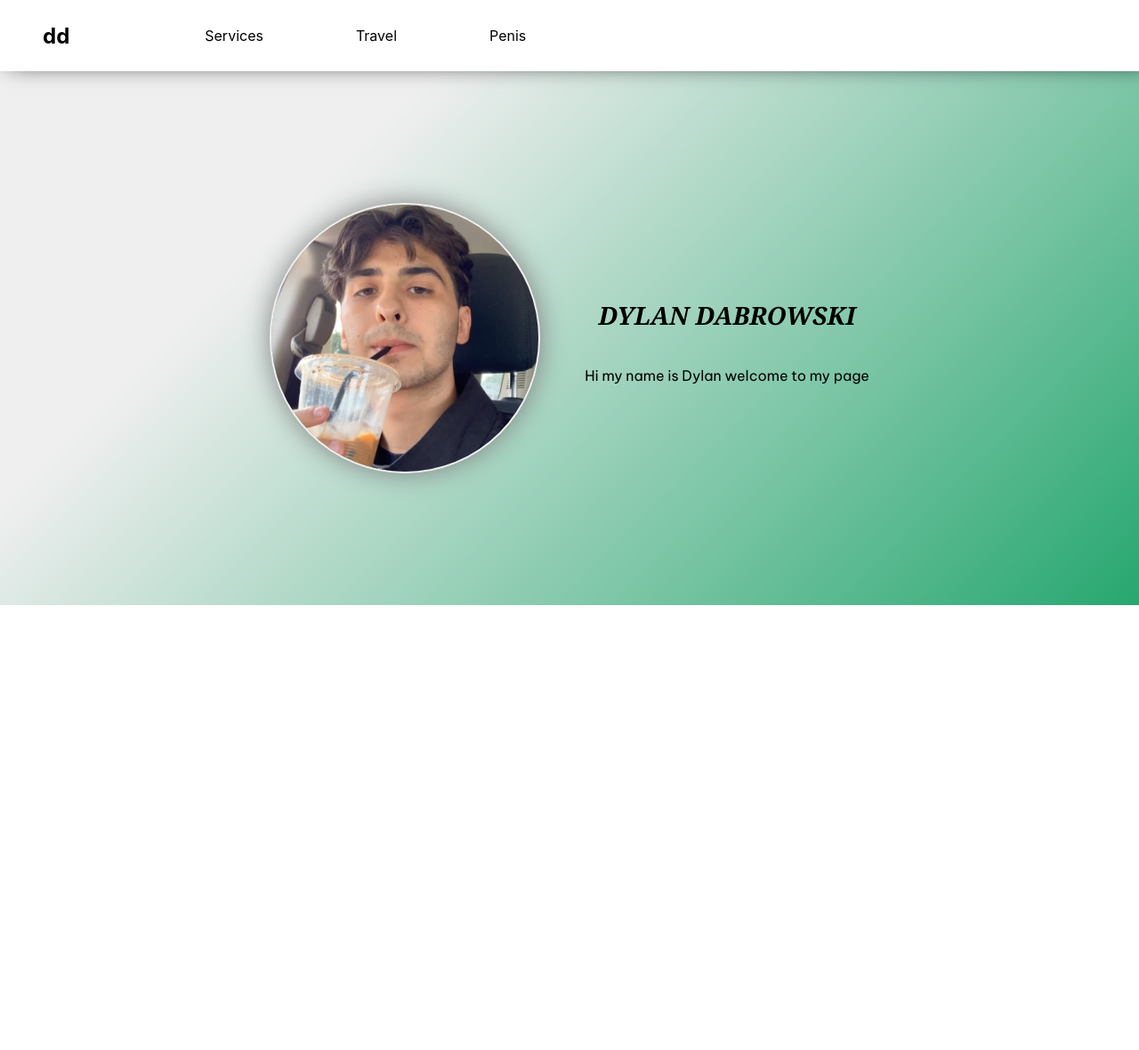
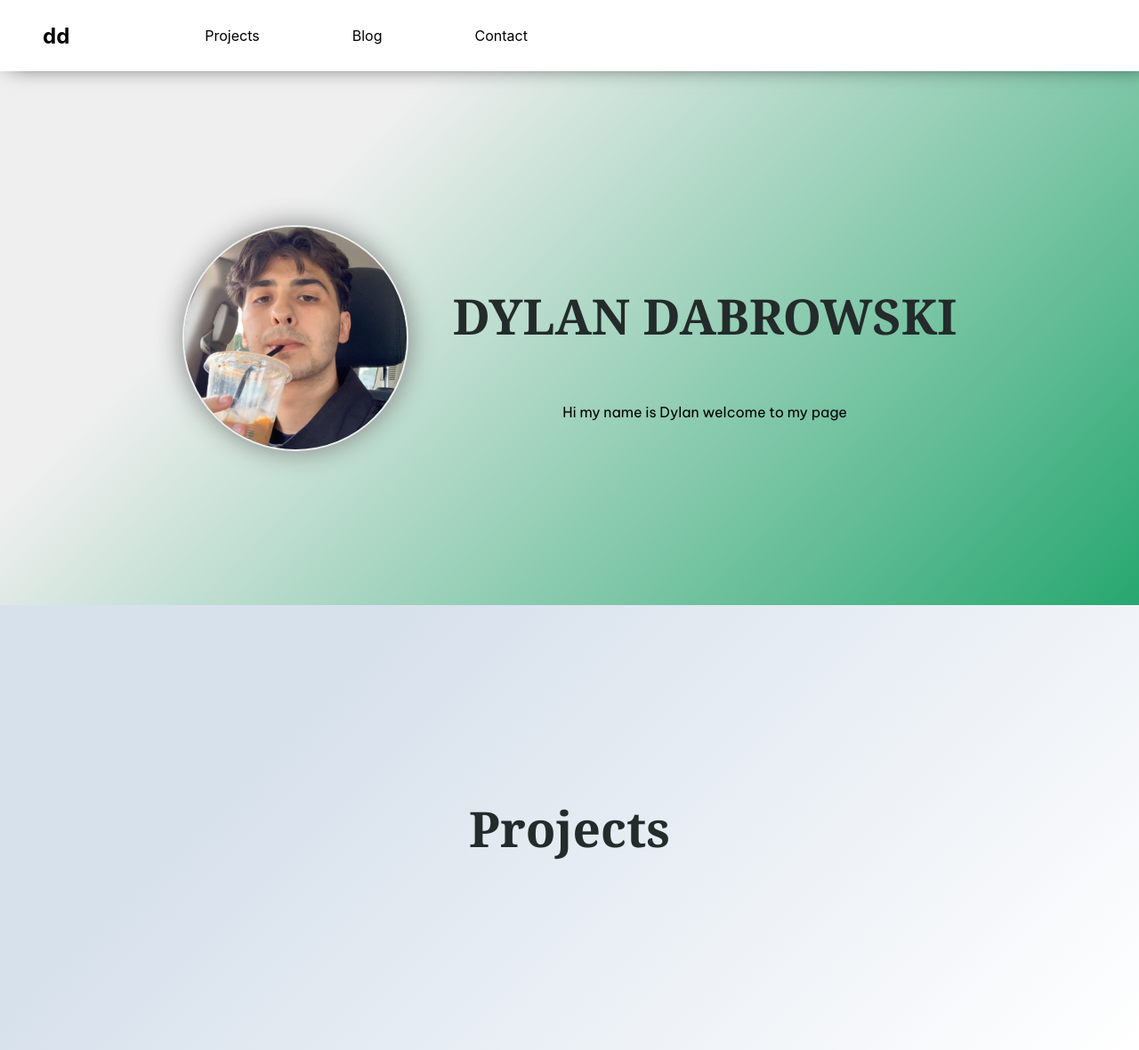
Before and after one commit to DylanDabrowski/website-v2.0, a React (Create React App) app: page / in a window 1280 px wide. Shown: the whole page at 89% size. Before the commit the page ends 800 px from the top, so only its background shows below. Built offline with nearby package versions, Linux system fonts and the light colour scheme.

Commit message:
created SectionTitle

```diff
--- a/src/components/HeroSection/HeroSection.css
+++ b/src/components/HeroSection/HeroSection.css
@@ -1,4 +1,4 @@
-@import url('https://fonts.googleapis.com/css2?family=Be+Vietnam+Pro:wght@300;400&display=swap');
+@import url("https://fonts.googleapis.com/css2?family=Be+Vietnam+Pro:wght@300;400&display=swap");
 
 .hero {
   /* border: 1px solid black; */
@@ -21,8 +21,8 @@
 
 .hero__pfp {
   /* border: 1px solid black; */
-    width: 300px;
-    height: 300px;
+  width: 250px;
+  height: 250px;
   border-radius: 50%;
   border: 2px solid #efefef;
   filter: drop-shadow(0 0 15px gray);
@@ -38,10 +38,9 @@
 
 .hero__title {
   /* border: 1px solid black; */
-    color: black;
-    font-family: Georgia, 'Times New Roman', serif;
-    font-size: 28px;
-    font-style: italic;
+  color: #232b2b;
+  font-family: Georgia, "Times New Roman", serif;
+  font-size: 55px;
   font-weight: bold;
   text-align: center;
   text-decoration: none;
@@ -52,5 +51,5 @@
   /* border: 1px solid black; */
   text-align: center;
   text-decoration: none;
-    font-family: 'Be Vietnam Pro', sans-serif;
+  font-family: "Be Vietnam Pro", sans-serif;
 }
--- a/src/components/Navbar/Navbar.js
+++ b/src/components/Navbar/Navbar.js
@@ -16,13 +16,13 @@ const Navbar = ({ toggle }) => {
           </div> */}
           <div className="nav__menu">
             <Link to="/" className="nav__link">
-              Services
+              Projects
             </Link>
             <Link to="/" className="nav__link">
-              Travel
+              Blog
             </Link>
             <Link to="/" className="nav__link">
-              Penis
+              Contact
             </Link>
           </div>
         </div>
--- /dev/null
+++ b/src/components/SectionTitle/SectionTitle.css
@@ -0,0 +1,15 @@
+.sectionTitle {
+  display: flex;
+  width: 100%;
+  height: 500px;
+  align-items: center;
+  justify-content: center;
+  background-color: #ffffff;
+  background-image: linear-gradient(315deg, #ffffff 0%, #d7e1ec 74%);
+}
+
+.sectionTitle__text {
+  font-family: Georgia, "Times New Roman", serif;
+  font-size: 55px;
+  color: #232b2b;
+}
--- /dev/null
+++ b/src/components/SectionTitle/SectionTitle.js
@@ -0,0 +1,14 @@
+import React from "react";
+import "./SectionTitle.css";
+
+const SectionTitle = ({ text }) => {
+  return (
+    <>
+      <div className="sectionTitle">
+        <h1 className="sectionTitle__text">{text}</h1>
+      </div>
+    </>
+  );
+};
+
+export default SectionTitle;
--- a/src/pages/HomePage.js
+++ b/src/pages/HomePage.js
@@ -1,6 +1,7 @@
 import React, { useState } from "react";
 import HeroSection from "../components/HeroSection/HeroSection";
 import Navbar from "../components/Navbar/Navbar";
+import SectionTitle from "../components/SectionTitle/SectionTitle";
 
 const HomePage = () => {
   const [isOpen, setIsOpen] = useState(false);
@@ -13,6 +14,7 @@ const HomePage = () => {
     <>
       <Navbar toggle={toggle} />
       <HeroSection />
+      <SectionTitle text={"Projects"} />
     </>
   );
 };
```
Lines whose indentation alone changed are shown as unchanged.
